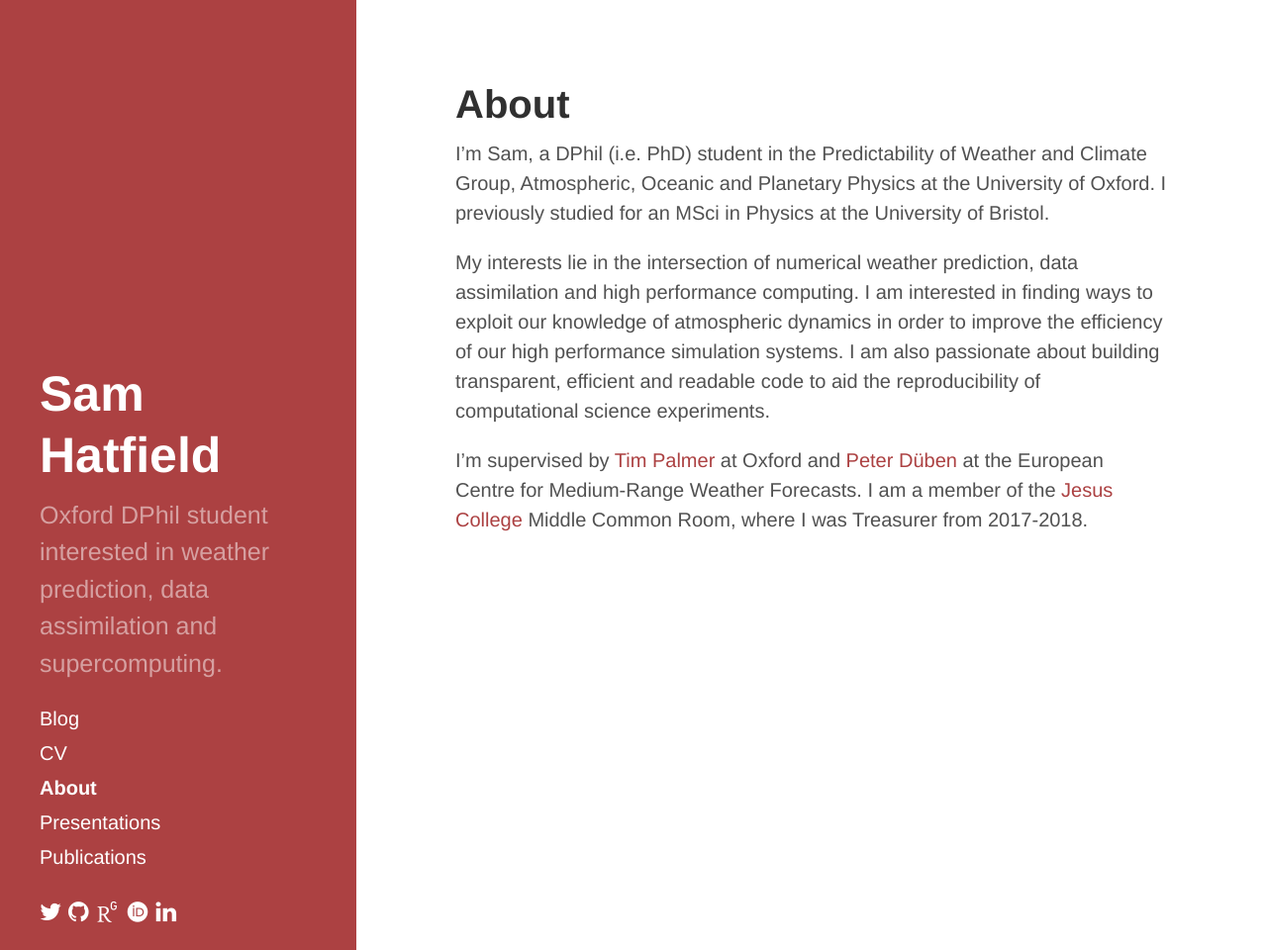
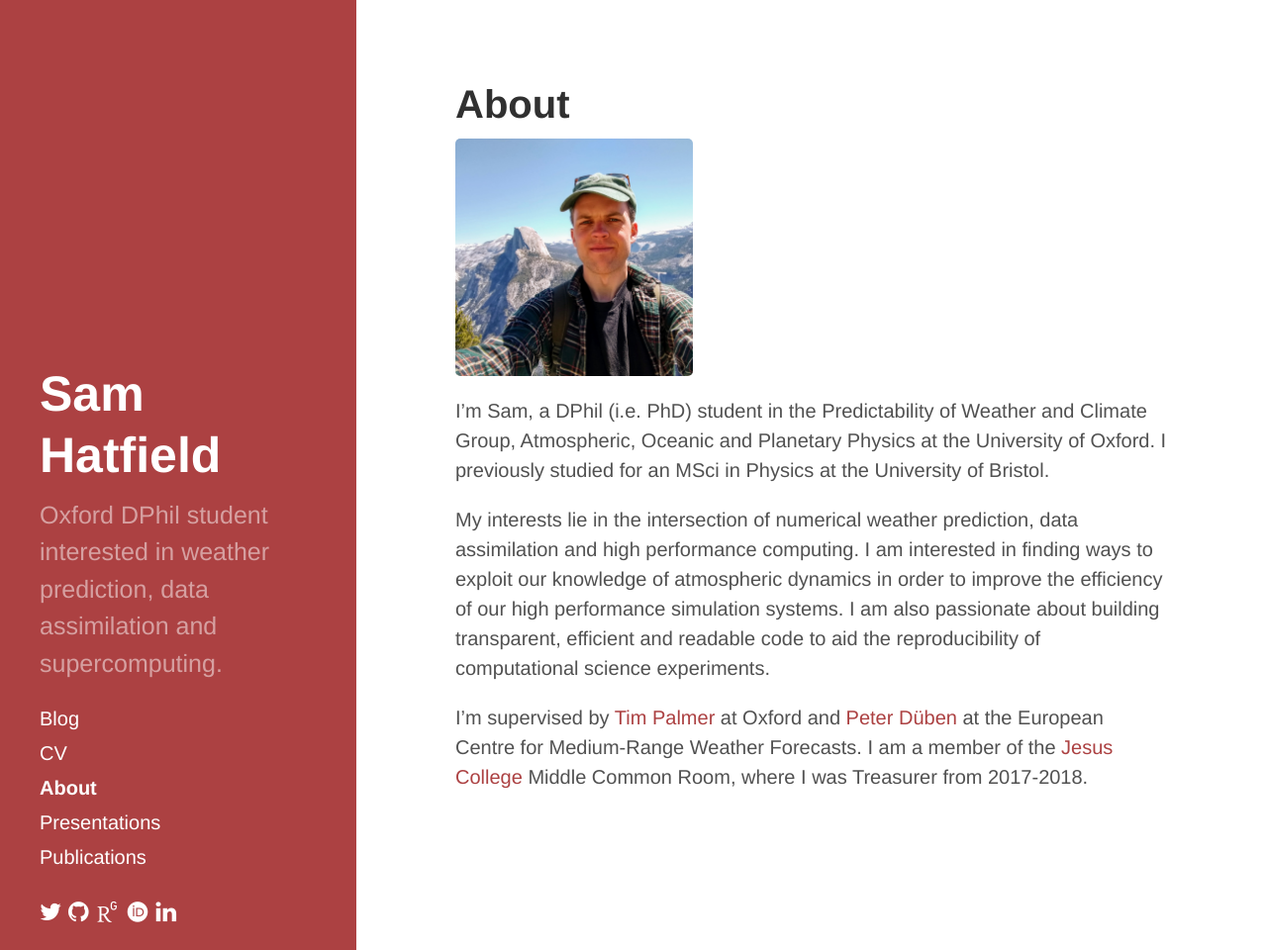
Before and after one commit to samhatfield/samhatfield.github.io, a Jekyll site: the page built from about.md, in a window 1280 px wide and 960 px high. Shown: the whole window at 99% size. Built offline with Jekyll 4.4.1, drawn with Linux system fonts in a browser that asks for light colours; nearby versions of some CDN libraries; some web fonts are replaced.

Commit message:
Added my photo to about

```diff
--- a/about.md
+++ b/about.md
@@ -2,6 +2,8 @@
 layout: page
 title: About
 ---
+
+![Me]({{site.url}}/public/images/me.jpg)
 
 I'm Sam, a DPhil (i.e. PhD) student in the Predictability of Weather and Climate Group, Atmospheric, Oceanic and Planetary Physics at the University of Oxford. I previously studied for an MSci in Physics at the University of Bristol.
 
--- a/public/css/my.css
+++ b/public/css/my.css
@@ -10,3 +10,7 @@
     text-decoration: none;
     color: #aaa;
 }
+
+.page img {
+    max-height: 240px;
+}
```
